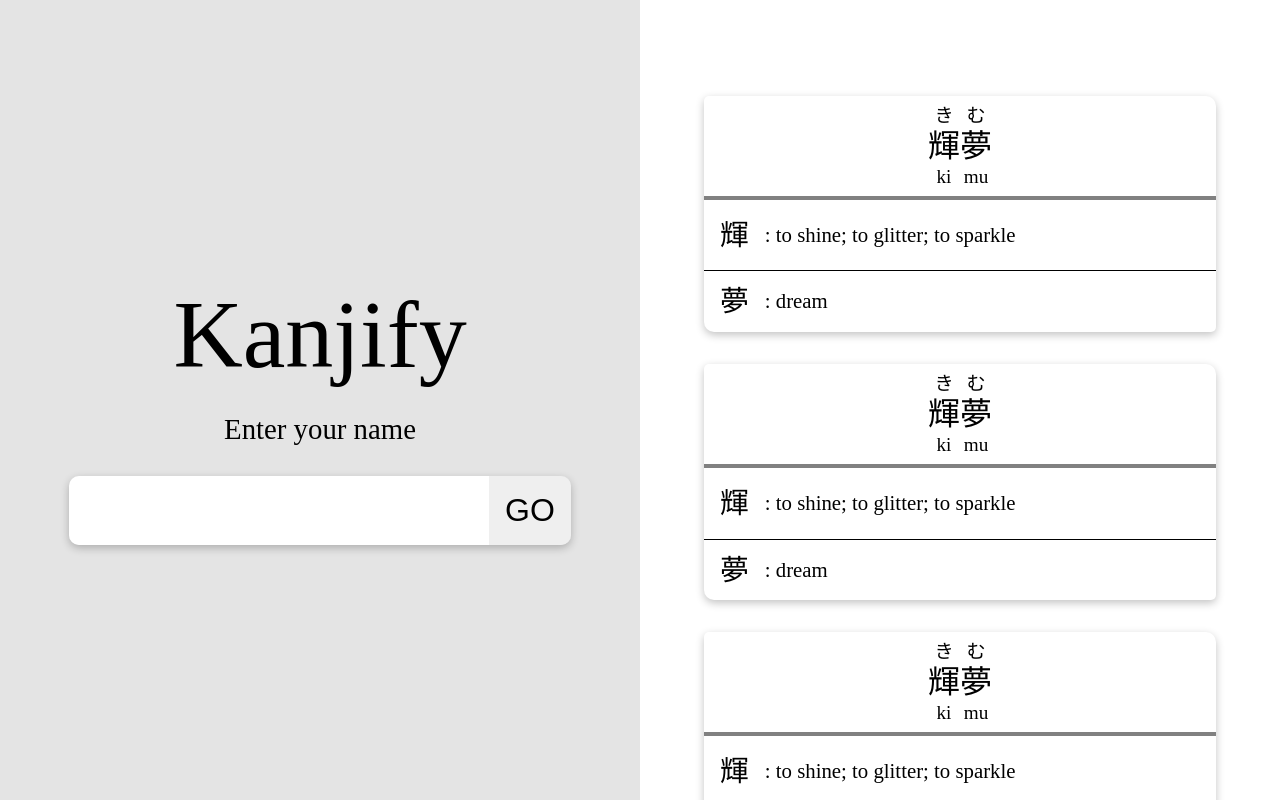
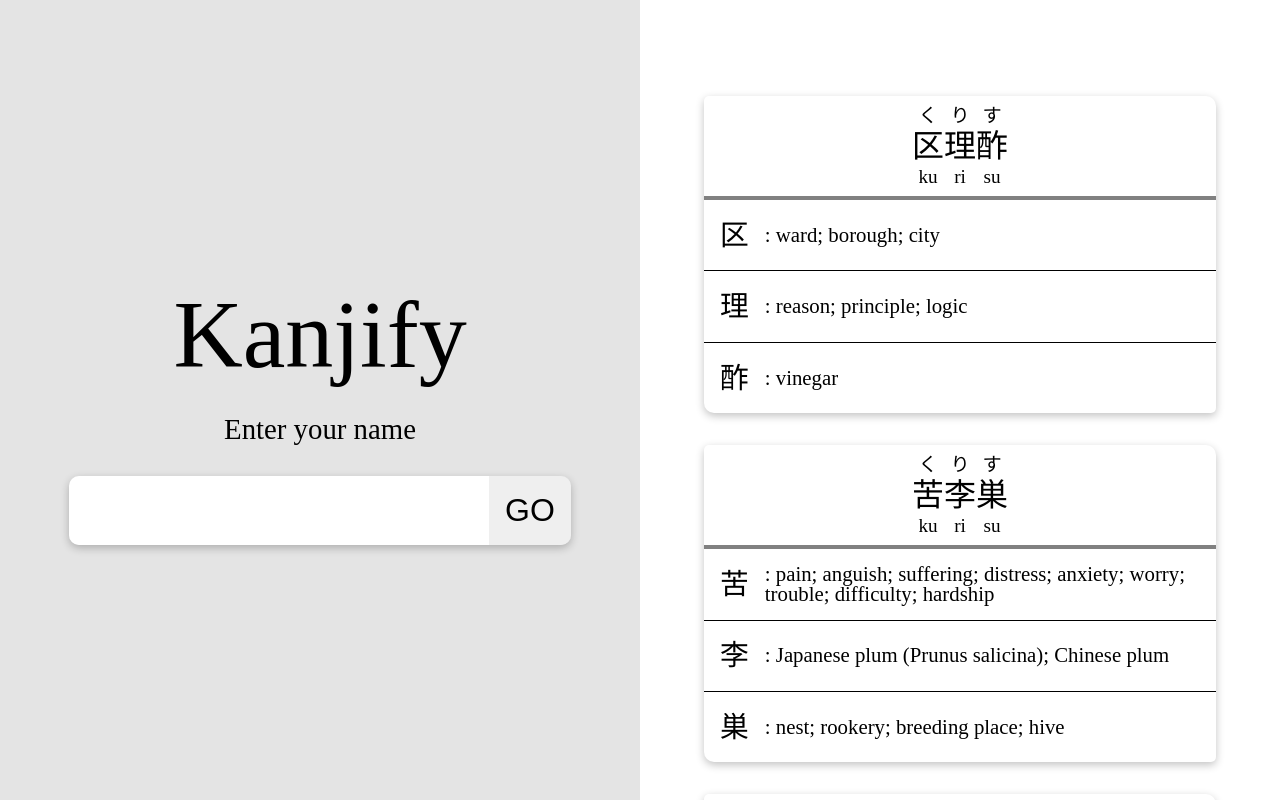
Before and after one commit to kimly888/Kanjify, a React (Create React App) app in the folder client/: page / in a window 1280 px wide. Built offline with nearby package versions, Linux system fonts and the light colour scheme.

Commit message:
Feat: Add mock data to work with and extra components
- Successfully create Kanji cards based on number of results retrieved from "server side".

```diff
--- a/client/src/App.js
+++ b/client/src/App.js
@@ -1,5 +1,5 @@
-import './App.css';
-import React, {useState, useEffect} from 'react';
+import "./App.css";
+import React, { useState, useEffect } from "react";
 import Header from "./components/Header";
 import Main from "./components/Main";
 
@@ -8,10 +8,83 @@ const HOME_API = "http://localhost:4000/";
 function App() {
   const [data, setData] = useState({});
 
+  const kanjiData = [
+    {
+      kanjiName: "区理酢",
+      eachKanji: [
+        {
+          character: "区",
+          hiragana: "く",
+          romaji: "ku",
+          definition: "ward; borough; city",
+        },
+        {
+          character: "理",
+          hiragana: "り",
+          romaji: "ri",
+          definition: "reason; principle; logic",
+        },
+        {
+          character: "酢",
+          hiragana: "す",
+          romaji: "su",
+          definition: "vinegar",
+        },
+      ],
+    },
+    {
+      kanjiName: "苦李巣",
+      eachKanji: [
+        {
+          character: "苦",
+          hiragana: "く",
+          romaji: "ku",
+          definition:
+            "pain; anguish; suffering; distress; anxiety; worry; trouble; difficulty; hardship",
+        },
+        {
+          character: "李",
+          hiragana: "り",
+          romaji: "ri",
+          definition: "Japanese plum (Prunus salicina); Chinese plum",
+        },
+        {
+          character: "巣",
+          hiragana: "す",
+          romaji: "su",
+          definition: "nest; rookery; breeding place; hive",
+        },
+      ],
+    },
+    {
+      kanjiName: "口離洲",
+      eachKanji: [
+        {
+          character: "口",
+          hiragana: "く",
+          romaji: "ku",
+          definition: "mouth",
+        },
+        {
+          character: "離",
+          hiragana: "り",
+          romaji: "ri",
+          definition: "detach, separation, disjoin, digress",
+        },
+        {
+          character: "洲",
+          hiragana: "す",
+          romaji: "su",
+          definition: "continent, sandbar, island, country",
+        },
+      ],
+    },
+  ];
+
   return (
     <div className="App">
       <Header />
-      <Main />
+      <Main kanjiData={kanjiData} />
     </div>
   );
 }
--- a/client/src/components/KanjiCard.jsx
+++ b/client/src/components/KanjiCard.jsx
@@ -1,41 +1,30 @@
 import "./KanjiCard.css";
+import KanjiCharacter from "./KanjiCharacter";
+import KanjiCharacterDefinition from "./KanjiCharacterDefinition";
 
-// Props to be passed: kanji, furigana, romaji, definition
-
-const KanjiCard = () => {
+const KanjiCard = ({ kanjiName, eachKanjiData }) => {
   return (
     <article className="kanji-card">
+
       <div className="kanji-name">
-        <div className="kanji-character-wrapper">
-          <h3 className="furigana">き</h3>
-          <h1 className="kanji">輝</h1>
-          <h3 className="romaji">ki</h3>
-        </div>
-        <div className="kanji-character-wrapper">
-          <h3 className="furigana">む</h3>
-          <h1 className="kanji">夢</h1>
-          <h3 className="romaji">mu</h3>
-        </div>
+        {eachKanjiData.map((kanji) => (
+          <KanjiCharacter
+            character={kanji.character}
+            hiragana={kanji.hiragana}
+            romaji={kanji.romaji}
+          />
+        ))}
       </div>
 
       <div className="kanji-name-info">
-        <div className="kanji-character-breakdown">
-          <div className="kanji-character">
-            <h2 className="kanji">輝</h2>
-          </div>
-          <div className="kanji-description">
-              <p>: to shine; to glitter; to sparkle</p>
-          </div>
-        </div>
-        <div className="kanji-character-breakdown">
-          <div className="kanji-character">
-            <h2>夢</h2>
-          </div>
-          <div className="kanji-description">
-              <p>: dream</p>
-          </div>
-        </div>
+        {eachKanjiData.map((kanji) => (
+          <KanjiCharacterDefinition
+            character={kanji.character}
+            definition={kanji.definition}
+          />
+        ))}
       </div>
+
     </article>
   );
 };
--- /dev/null
+++ b/client/src/components/KanjiCharacter.jsx
@@ -0,0 +1,13 @@
+import React from "react";
+
+const KanjiCharacter = ({ hiragana, character, romaji }) => {
+  return (
+    <div className="kanji-character-wrapper">
+      <h3 className="furigana">{hiragana}</h3>
+      <h1 className="kanji">{character}</h1>
+      <h3 className="romaji">{romaji}</h3>
+    </div>
+  );
+};
+
+export default KanjiCharacter;
--- /dev/null
+++ b/client/src/components/KanjiCharacterDefinition.jsx
@@ -0,0 +1,19 @@
+import React from "react";
+
+const KanjiCharacterDefinition = ({ character, definition }) => {
+  return (
+    <div className="kanji-character-breakdown">
+
+      <div className="kanji-character">
+        <h2 className="kanji">{character}</h2>
+      </div>
+
+      <div className="kanji-description">
+        <p>: {definition}</p>
+      </div>
+
+    </div>
+  );
+};
+
+export default KanjiCharacterDefinition;
--- a/client/src/components/Main.jsx
+++ b/client/src/components/Main.jsx
@@ -1,12 +1,17 @@
 import "./Main.css";
-import KanjiCard from './KanjiCard'
+import KanjiCard from "./KanjiCard";
 
-const Main = () => {
+const Main = ({ kanjiData }) => {
   return (
     <section className="main-container">
-      <KanjiCard />
-      <KanjiCard />
-      <KanjiCard />
+      {kanjiData.map((name) => {
+        return (
+          <KanjiCard
+            kanjiName={name.kanjiName}
+            eachKanjiData={name.eachKanji}
+          />
+        );
+      })}
     </section>
   );
 };
```
